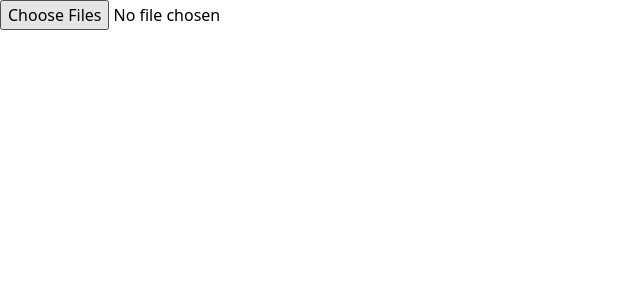
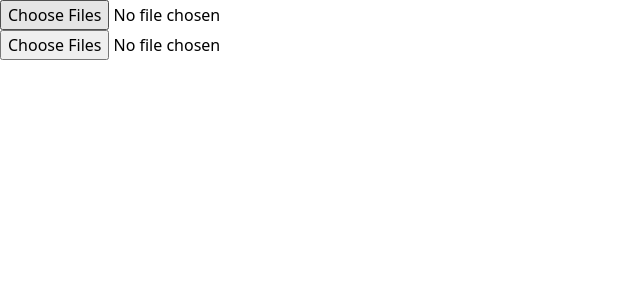
Before and after one commit to marienilba/voice-dictation, a Next.js app: page /photos in a window 1280 px wide. Shown: the top 300 px of the page, without its empty margins (0-640 px from the left). Built offline with nearby package versions, Linux system fonts and the light colour scheme.

Commit message:
new test

```diff
--- a/src/pages/photos.tsx
+++ b/src/pages/photos.tsx
@@ -13,6 +13,7 @@ const Index: NextPage = () => {
         <link rel="icon" href="/favicon.ico" />
       </Head>
       <input type="file" accept="image/*" capture="environment" multiple />
+      <input type="file" accept="image/*" multiple />
     </div>
   );
 };
```
